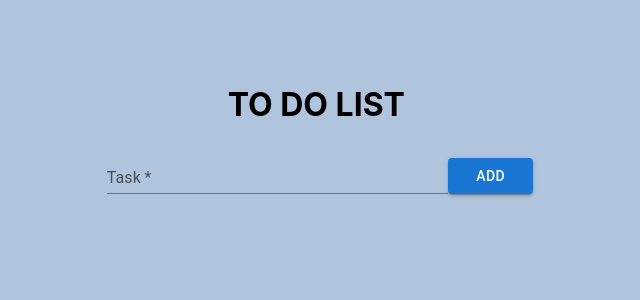
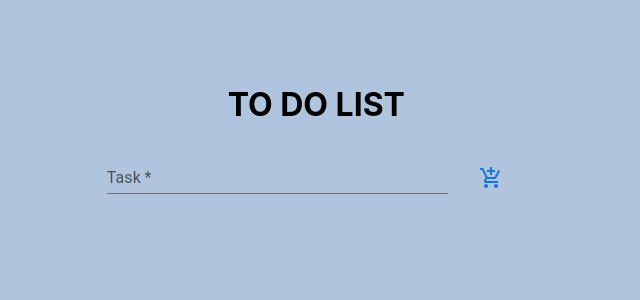
Before and after one commit to Jacque92/To-Do-List, a React (Create React App) app: page / in a window 1280 px wide. Shown: the top 300 px of the page, without its empty margins (320-960 px from the left). Built offline with nearby package versions, Linux system fonts and the light colour scheme.

Commit message:
Changed the button to iconButton

```diff
--- a/src/features/todoList/NewTask.js
+++ b/src/features/todoList/NewTask.js
@@ -1,29 +1,30 @@
-import * as React from "react";
-import Button from "@mui/material/Button";
-import TextField from "@mui/material/TextField";
+import * as React from 'react';
+import TextField from '@mui/material/TextField';
+import { IconButton } from '@mui/material';
+import AddShoppingCartIcon from '@mui/icons-material/AddShoppingCart';
 
 export const NewTask = ({ newTask, handleChange, handleSubmit }) => {
   return (
-    <form onSubmit={handleSubmit} sx={{ display: "flex", width: 1 }}>
+    <form onSubmit={handleSubmit} sx={{ display: 'flex', width: 1 }}>
       <TextField
-        id="standard-basic"
-        label="Task"
-        variant="standard"
-        name="title"
+        id='standard-basic'
+        label='Task'
+        variant='standard'
+        name='title'
         onChange={handleChange}
-        placeholder="Title"
-        value={newTask.title || ""}
+        placeholder='Title'
+        value={newTask.title || ''}
         sx={{ width: 4 / 5 }}
         required
       />
-      <Button
-        variant="contained"
-        type="submit"
-        size="medium"
+      <IconButton
+        color='primary'
+        size='medium'
         sx={{ width: 1 / 5, mb: 4, mt: 1.5 }}
+        type='submit'
       >
-        Add
-      </Button>
+        <AddShoppingCartIcon />
+      </IconButton>
     </form>
   );
 };
```
